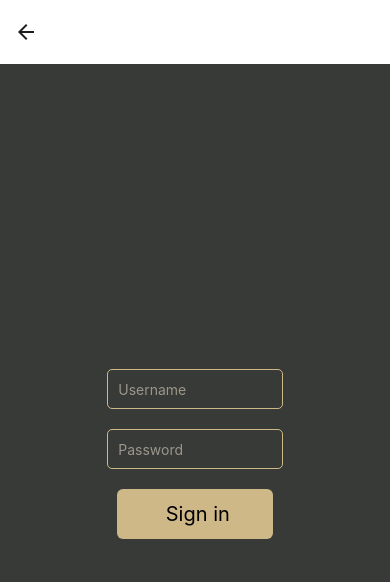
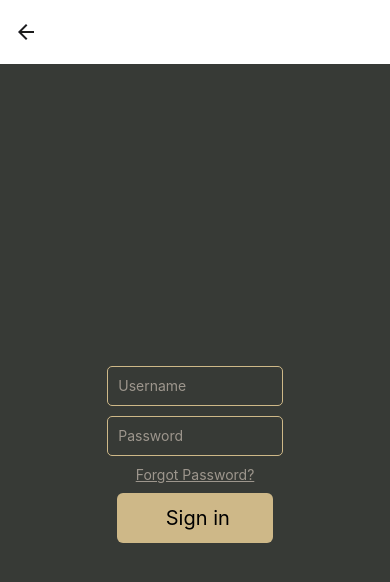
Before and after one commit to aberiggs/BoilerMatch, a React Native app in the folder frontend/: screen /Login in a window 390 px wide. Shown: the top 582 px of the page. Built offline with nearby package versions, Linux system fonts and the light colour scheme.

Commit message:
added forgot password page and UI

```diff
--- a/frontend/App.js
+++ b/frontend/App.js
@@ -6,6 +6,7 @@ import Landing from './screens/Landing'
 import Register from './screens/Register'
 import Login from './screens/Login'
 import MainTabNavigator from './routes/MainTabNavigator';
+import ForgotPassword from './screens/ForgotPassword';
 
 const Stack = createStackNavigator();
 
@@ -21,6 +22,7 @@ export default function App() {
         <Stack.Screen name = "Login" component={Login} options={{
           headerShown:true,  headerShadowVisible: false, headerBackTitle: "Back",  title: ""
         }}/>
+        <Stack.Screen name="ForgotPassword" component={ForgotPassword} />
 
       <Stack.Screen name="MainTabNavigator" component={MainTabNavigator} />
       </Stack.Navigator>
--- /dev/null
+++ b/frontend/screens/ForgotPassword.js
@@ -0,0 +1,73 @@
+import { StatusBar } from 'expo-status-bar';
+import { useState } from 'react';
+import { StyleSheet, Text, View,TouchableOpacity, TextInput } from 'react-native';
+import MaterialIcons from 'react-native-vector-icons/MaterialIcons';
+import EvilIcons from 'react-native-vector-icons/EvilIcons';
+
+export default function ForgotPassword({navigation}){
+
+    const handleLogin = () => {
+        navigation.navigate("MainTabNavigator")
+    }
+
+    const [email, setEmail] = useState('')
+
+    return(
+        <View style={styles.container}>
+            <TextInput
+            autoCapitalize = "none"
+            autoCorrect={false}
+            autoComplete="off"
+            placeholder='Purdue Email'
+            placeholderTextColor={"#9D968D"}
+
+            onChangeText={email => setEmail(email)}
+
+            style={styles.inputField}
+            />
+
+        <TouchableOpacity style={styles.button}
+        onPress={() => {
+            //send email
+        }}>
+
+        <Text style={styles.buttonText}> Reset Password</Text>
+        </TouchableOpacity>
+
+       </View>
+    )
+
+}
+
+
+const styles = StyleSheet.create({
+    container: {
+      flex: 1,
+      backgroundColor: '#373A36',
+      alignItems: 'center',
+      justifyContent: 'center',
+    },
+    button: {
+        width: "40%",
+        height: 50,
+        backgroundColor: "#CEB888",
+        borderRadius: 6,
+        justifyContent: 'center',
+
+
+    },
+    buttonText: {
+        fontSize: 20,
+        alignSelf: "center"
+    },
+    inputField: {
+      color:"#CEB888",
+      height: 40,
+      width: "45%",
+      borderColor: '#CEB888',
+      borderWidth: 1,
+      padding: 10,
+      marginBottom: 10,
+      borderRadius: 5,
+    },
+  });
--- a/frontend/screens/Landing.js
+++ b/frontend/screens/Landing.js
@@ -23,14 +23,13 @@ export default function Landing({navigation}){
         </TouchableOpacity>
        </View>
     )
-
 }
 
 
 const styles = StyleSheet.create({
     container: {
       flex: 1,
-      backgroundColor: '#fff',
+      backgroundColor: '#373A36',
       alignItems: 'center',
       justifyContent: 'center',
 
--- a/frontend/screens/Login.js
+++ b/frontend/screens/Login.js
@@ -1,10 +1,15 @@
 import { StatusBar } from 'expo-status-bar';
 import { useState } from 'react';
-import { StyleSheet, Text, View,TouchableOpacity, TextInput } from 'react-native';
+import { StyleSheet, Text, View, TouchableOpacity, TextInput, Pressable } from 'react-native';
 
 export default function Login({navigation}){
 
+    const canLogin = () => {
+
+    }
+
     const handleLogin = () => {
+
         navigation.navigate("MainTabNavigator")
     }
 
@@ -16,44 +21,41 @@ export default function Login({navigation}){
             <TextInput
             autoCapitalize = "none"
             autoCorrect={false}
-          autoComplete={false}
+            autoComplete="off"
             placeholder='Username'
             placeholderTextColor={"#9D968D"}
 
-          style={{
-            color:"#CEB888",
-            height: 40,
-            width: "45%",
-            borderColor: '#CEB888',
-            borderWidth: 1,
-            padding: 10,
-            marginBottom: 20,
-            borderRadius: 5,
-          }}
+            onChangeText={username => setUsername(username)}
+
+            style={styles.inputField}
             />
 
           <TextInput
             autoCapitalize = "none"
             autoCorrect={false}
-          autoComplete={false}
+            autoComplete="off"
             placeholder='Password'
             placeholderTextColor={"#9D968D"}
 
-          style={{
-            color:"#CEB888",
-            height: 40,
-            width: "45%",
-            borderColor: '#CEB888',
-            borderWidth: 1,
-            padding: 10,
-            marginBottom: 20,
-            borderRadius: 5,
-          }}
+            onChangeText={password => setPassword(password)}
+
+            style={styles.inputField}
           />
 
-        <TouchableOpacity style={styles.button} onPress={handleLogin}>
+          <TouchableOpacity
+          style={{ marginBottom: 10}}
+            onPress={() => {
+              navigation.navigate("ForgotPassword")
+            }}>
+
+            <Text style={{color: '#9D968D', textDecorationLine: 'underline'}}>
+              Forgot Password?
+            </Text>
+          </TouchableOpacity>
+
+        <Pressable style={styles.button} onPress={handleLogin}>
         <Text style={styles.buttonText}> Sign in</Text>
-        </TouchableOpacity>
+        </Pressable>
 
        </View>
     )
@@ -81,5 +83,14 @@ const styles = StyleSheet.create({
         fontSize: 20,
         alignSelf: "center"
     },
-
+    inputField: {
+      color:"#CEB888",
+      height: 40,
+      width: "45%",
+      borderColor: '#CEB888',
+      borderWidth: 1,
+      padding: 10,
+      marginBottom: 10,
+      borderRadius: 5,
+    },
   });
```
Lines whose indentation alone changed are shown as unchanged.
